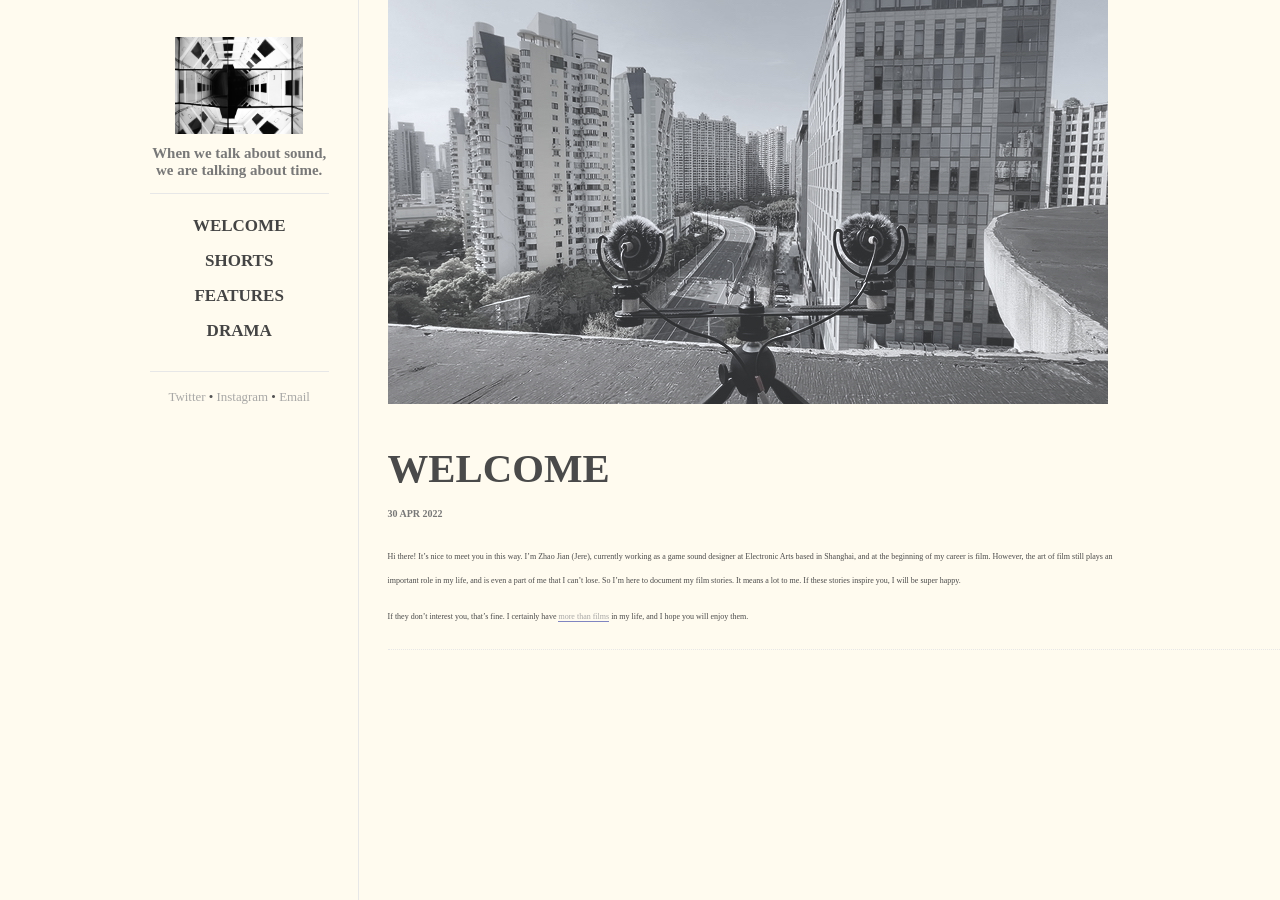
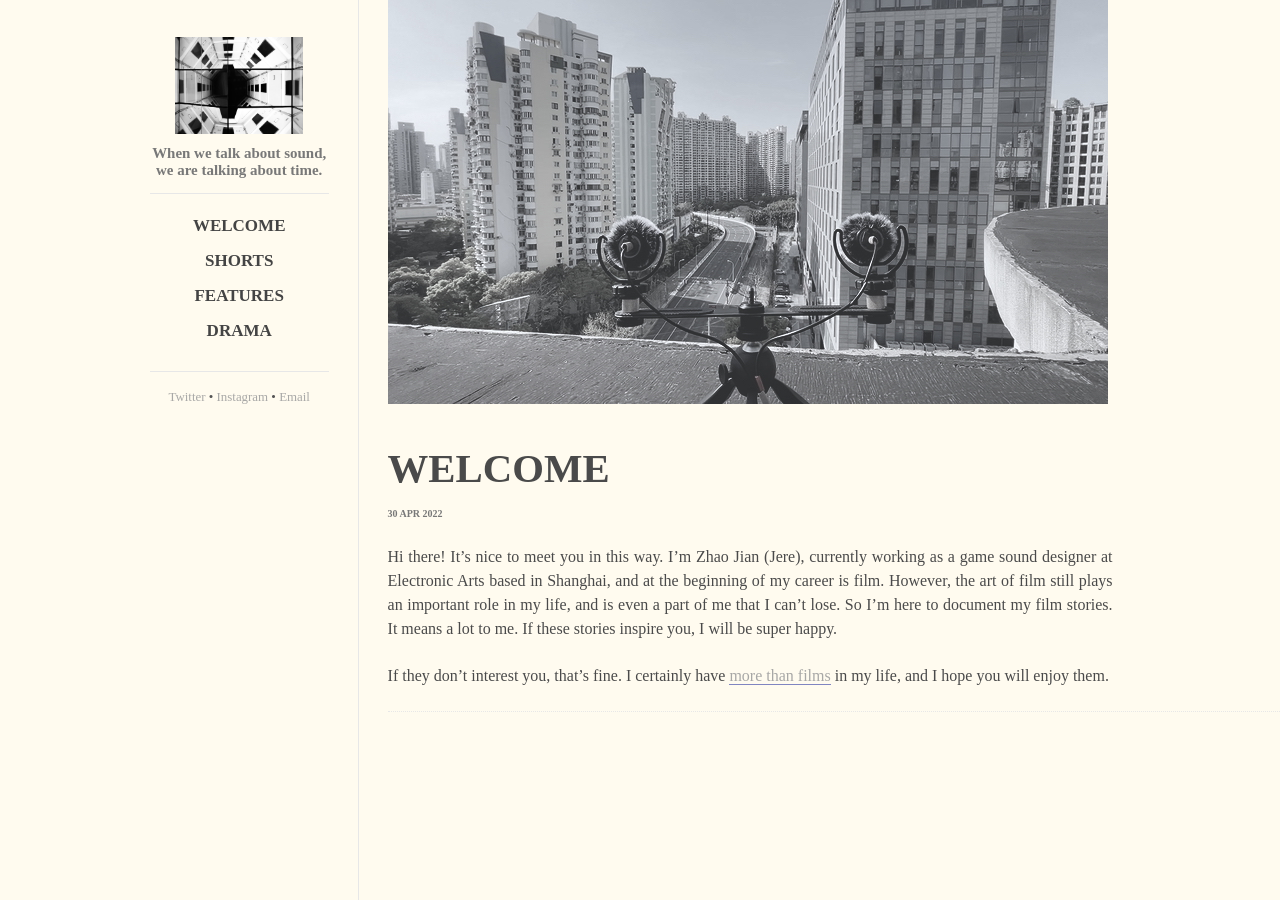
Before and after one commit to zhaojian26/works, a Jekyll site: the page built from index.html, in a window 1280 px wide. Built offline with Jekyll 4.4.1, drawn with Linux system fonts in a browser that asks for light colours; Markdown is read by kramdown in place of the engine named in the settings.

```diff
--- a/css/main.css
+++ b/css/main.css
@@ -176,10 +176,10 @@
 
 .post p {
   font-family: 'Asar', serif;
-  font-size: 8px;
+  font-size: 16px;
   margin-bottom: 1.45em;
   text-align: justify;
-  /*image-resolution: 720px;*/
+  image-resolution: fit-content;
 }
 
 .post ul, .post ol {
```
